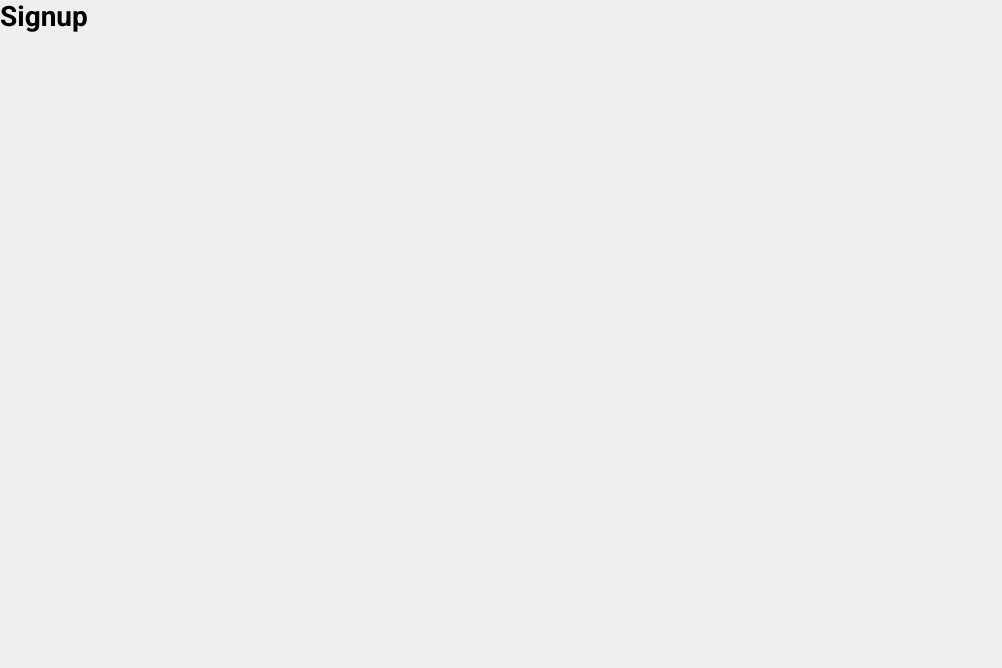
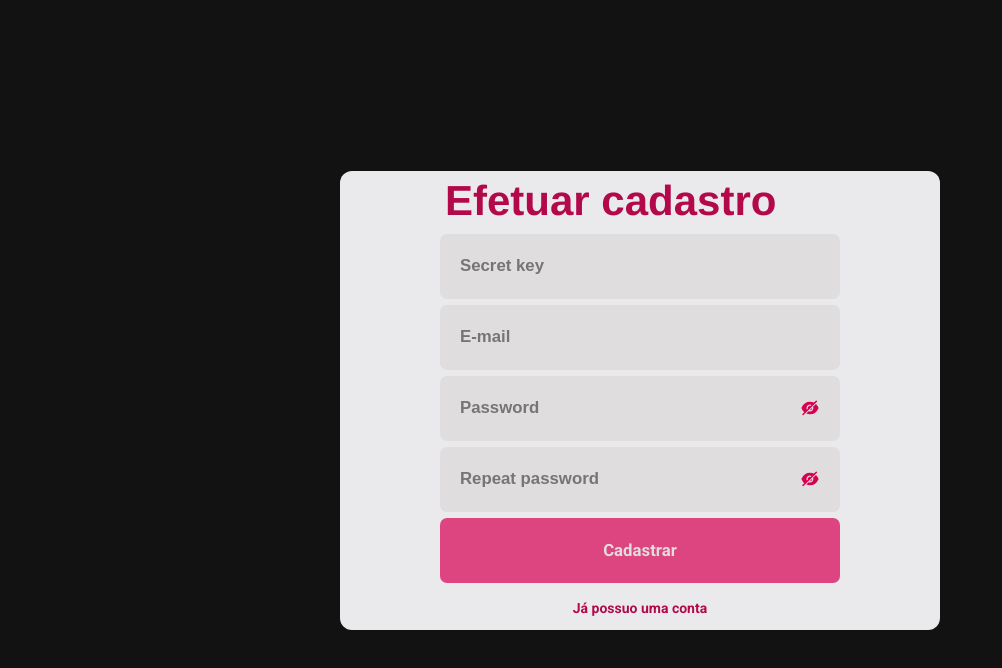
Before and after one commit to Jhon9191/appLanchoneteReact, a React (Create React App) app: page /register in a window 1280 px wide. Shown: the top 668 px of the page, without its empty margins (0-1002 px from the left). Built offline with nearby package versions, Linux system fonts and the light colour scheme.

Commit message:
Creating registration page

```diff
--- a/src/Components/Button/Button.css
+++ b/src/Components/Button/Button.css
@@ -17,7 +17,7 @@
 
 .buttonForm:hover{
     background-color: #eb0a60;
-    color: rgba(255, 255, 255, 0.7);
+    color: rgba(255, 255, 255);
 }
 
 .buttonForm spam{
--- a/src/pages/Signin/signin.css
+++ b/src/pages/Signin/signin.css
@@ -8,7 +8,6 @@
 
 .login{
   background: #EAEAEC;
-  height:400px;
   width: 600px;
   display: flex;
   align-items: center;
--- a/src/pages/Signup/index.js
+++ b/src/pages/Signup/index.js
@@ -1,11 +1,43 @@
-import React from 'react';
+import { useState, useEffect } from 'react';
+import { Link } from 'react-router-dom';
+
+
+import IputText from '../../Components/InputText';
+import InputTextSecure from '../../Components/InputTextSecure';
+import Button from '../../Components/Button';
 
 function Signup() {
-    return (
-      <div>
-        <h1>Signup</h1>
-      </div>
-    );
+
+  const [email, setEmail] = useState('');
+  const [password, setPassword] = useState('');
+  const [repeatPassword, setRepeatPassword] = useState('');
+  const [secretKey, setSecretKey] = useState('');
+  const [secure, setSecure] = useState(true);
+
+  const retorna = () => {
+    setSecure(!secure);
   }
 
-  export default Signup;
+  const handleValidation = () => {
+    console.log(email, password);
+  }
+
+  return (
+    <div className="container-center">
+      <div className="login">
+        <div style={{width: '65%', margin: 6, display: 'flex', flexDirection: 'column'}}>
+          <h2>Efetuar cadastro</h2>
+          {/* <h4>Realize já seu login</h4> */}
+        </div>
+        <IputText placeholder="Secret key" funcao={(e) => setSecretKey(e.target.value)} />
+        <IputText placeholder="E-mail" funcao={(e) => setEmail(e.target.value)} />
+        <InputTextSecure placeholder="Password" onChange={(e) => setPassword(e.target.value)} hasIcon={true} funcao={retorna} secure={secure} />
+        <InputTextSecure placeholder="Repeat password" onChange={(e) => setRepeatPassword(e.target.value)} hasIcon={true} funcao={retorna} secure={secure} />
+        <Button name="Cadastrar" />
+        <Link className="link" to="/">Já possuo uma conta</Link>
+      </div>
+    </div>
+  );
+}
+
+export default Signup;
```
